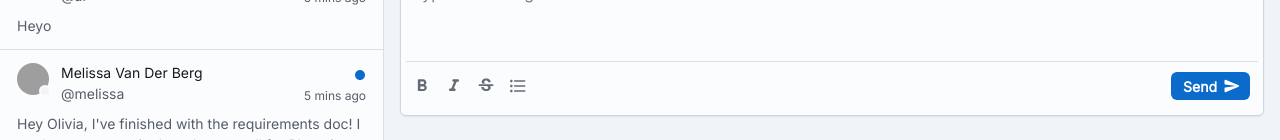
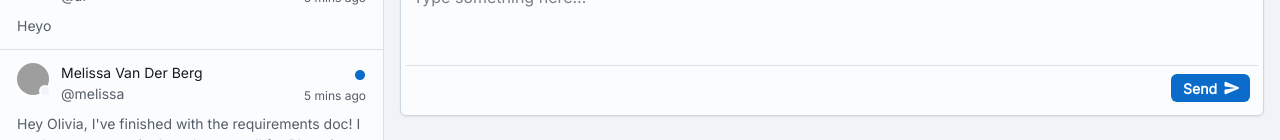
Before and after one commit to fpena2/socketscout, a React (Vite) app: page / in a window 1280 px wide. Shown: the part 660-800 px from the top of the page. Built offline with nearby package versions, Linux system fonts and the light colour scheme; grey boxes are pictures that could not be loaded.

Commit message:
Refactor message components: rename MyMessages to MessageApp and move MessageInput to a new directory

```diff
--- a/src/App.tsx
+++ b/src/App.tsx
@@ -1,12 +1,12 @@
 import { Box, CssBaseline, CssVarsProvider } from "@mui/joy";
-import MyMessages from './components/MyMessages';
+import { MessageApp } from './components/MessageApp';
 
 function App() {
   return (
     <CssVarsProvider disableTransitionOnChange>
       <CssBaseline />
       <Box component="main" className="MainContent" sx={{ flex: 1 }}>
-        <MyMessages />
+        <MessageApp />
       </Box>
     </CssVarsProvider>
   );
--- a/src/components/MyMessages.tsx
+++ b/src/components/MessageApp.tsx
@@ -7,7 +7,7 @@ import ChatsPane from './ChatsPane';
 import { ChatProps } from '../types';
 import { chats } from '../data';
 
-export default function MyProfile() {
+function MessageApp() {
     const [selectedChat, setSelectedChat] = React.useState<ChatProps>(chats[0]);
     return (
         <Sheet
@@ -46,3 +46,5 @@ export default function MyProfile() {
         </Sheet>
     );
 }
+
+export { MessageApp };
--- a/src/components/MessagesPane.tsx
+++ b/src/components/MessagesPane.tsx
@@ -4,7 +4,9 @@ import Sheet from '@mui/joy/Sheet';
 import Stack from '@mui/joy/Stack';
 import AvatarWithStatus from './AvatarWithStatus';
 import ChatBubble from './ChatBubble';
-import MessageInput from './MessageInput';
+
+import { MessageInput } from './ui/input';
+
 import MessagesPaneHeader from './MessagesPaneHeader';
 import { ChatProps, MessageProps } from '../types';
 
--- a/src/components/MessageInput.tsx
+++ b/src/components/ui/input/MessageInput.tsx
@@ -5,10 +5,6 @@ import FormControl from '@mui/joy/FormControl';
 import Textarea from '@mui/joy/Textarea';
 import { IconButton, Stack } from '@mui/joy';
 
-import FormatBoldRoundedIcon from '@mui/icons-material/FormatBoldRounded';
-import FormatItalicRoundedIcon from '@mui/icons-material/FormatItalicRounded';
-import StrikethroughSRoundedIcon from '@mui/icons-material/StrikethroughSRounded';
-import FormatListBulletedRoundedIcon from '@mui/icons-material/FormatListBulletedRounded';
 import SendRoundedIcon from '@mui/icons-material/SendRounded';
 
 export type MessageInputProps = {
@@ -17,7 +13,7 @@ export type MessageInputProps = {
   onSubmit: () => void;
 };
 
-export default function MessageInput(props: MessageInputProps) {
+function MessageInput(props: MessageInputProps) {
   const { textAreaValue, setTextAreaValue, onSubmit } = props;
   const textAreaRef = React.useRef<HTMLDivElement>(null);
   const handleClick = () => {
@@ -52,20 +48,7 @@ export default function MessageInput(props: MessageInputProps) {
                 borderColor: 'divider',
               }}
             >
-              <div>
-                <IconButton size="sm" variant="plain" color="neutral">
-                  <FormatBoldRoundedIcon />
-                </IconButton>
-                <IconButton size="sm" variant="plain" color="neutral">
-                  <FormatItalicRoundedIcon />
-                </IconButton>
-                <IconButton size="sm" variant="plain" color="neutral">
-                  <StrikethroughSRoundedIcon />
-                </IconButton>
-                <IconButton size="sm" variant="plain" color="neutral">
-                  <FormatListBulletedRoundedIcon />
-                </IconButton>
-              </div>
+              <div style={{ flexGrow: 1 }} />
               <Button
                 size="sm"
                 color="primary"
@@ -92,3 +75,5 @@ export default function MessageInput(props: MessageInputProps) {
     </Box>
   );
 }
+
+export { MessageInput };
--- /dev/null
+++ b/src/components/ui/input/index.tsx
@@ -0,0 +1 @@
+export * from "./MessageInput"
```
